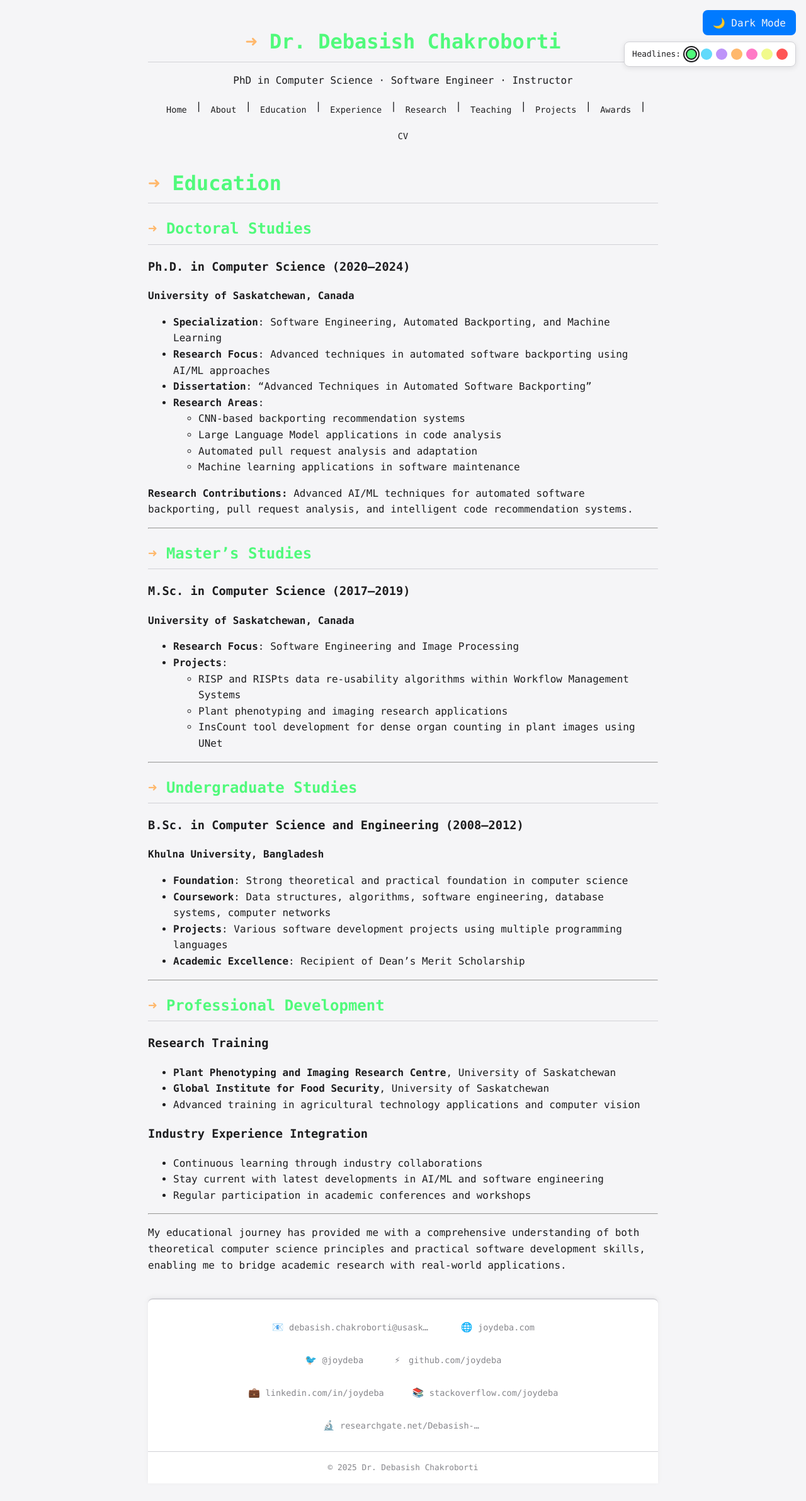
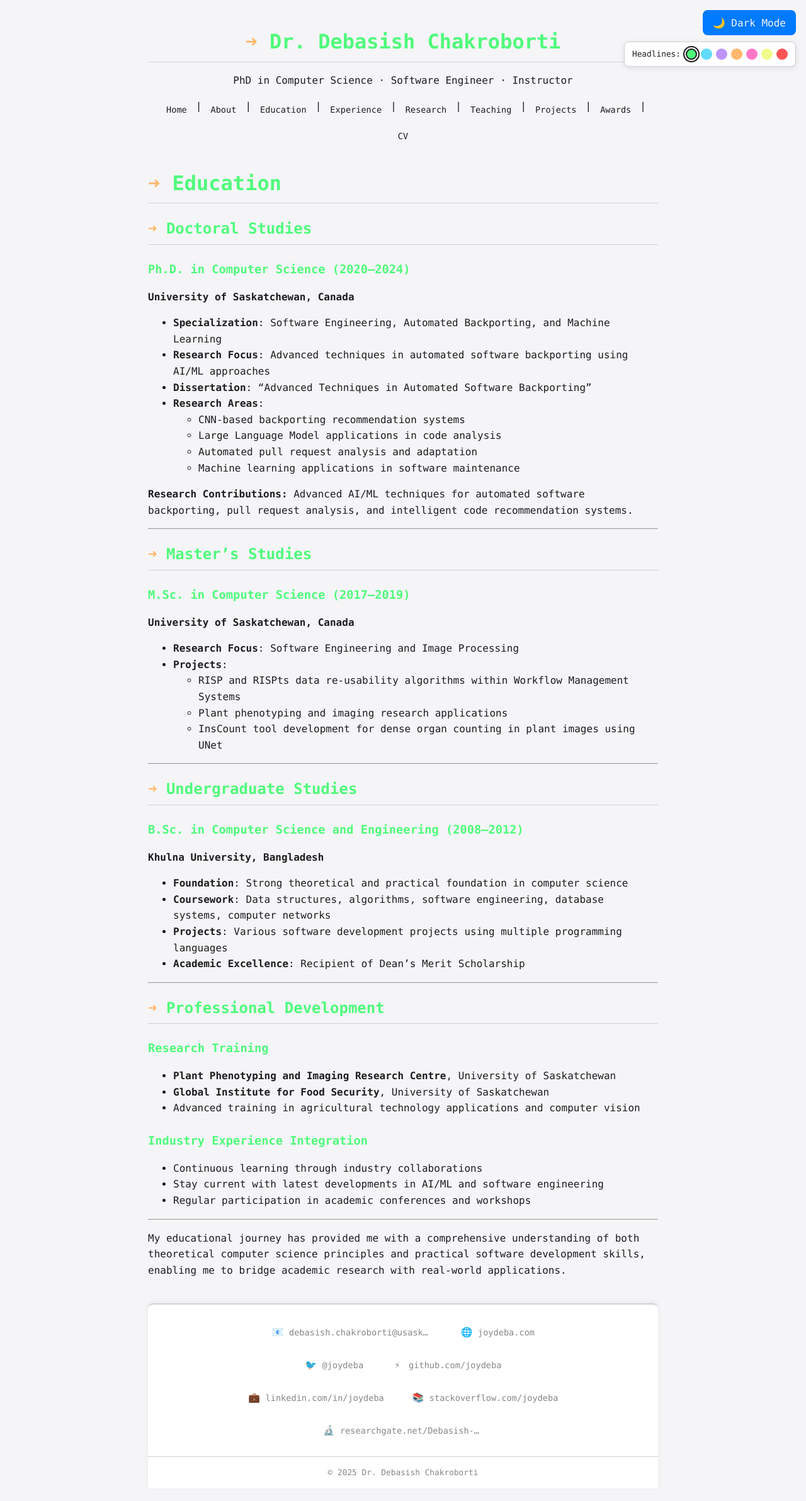
Before and after one commit to joydeba/joydeba.github.io, a Jekyll site: the page built from education.md, in a window 1280 px wide. Shown: the whole page at 63% size. Built offline with Jekyll 4.4.1, drawn with Linux system fonts in a browser that asks for light colours.

Commit message:
Enhance heading styles by adding h3 elements with consistent color and margin properties. Update main heading styles to include h3 for improved hierarchy and readability.

```diff
--- a/assets/style.css
+++ b/assets/style.css
@@ -539,8 +539,15 @@ h1, h2 {
   color: var(--header-text);
 }
 
-main h1, main h2 {
+main h1, main h2, main h3 {
   color: var(--header-text);
+}
+
+h3 {
+  color: var(--header-text);
+  margin-top: 1.5rem;
+  margin-bottom: 0.8rem;
+  font-weight: 600;
 }
 
 h1::before, h2::before {
```
